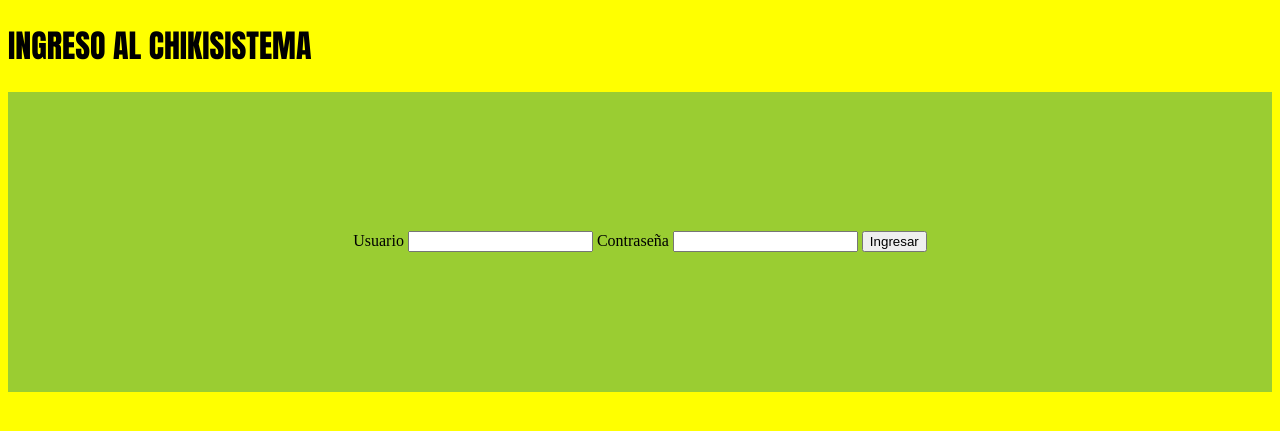
After one commit to HubelSB/chikisoft, a PHP site: page /chikisoft/views/login.php in a window 1280 px wide. The commit adds this page. Shown: the top 431 px of the page. Run offline with PHP 8.4, Linux system fonts and the light colour scheme.

Commit message:
Primer avance

```diff
--- /dev/null
+++ b/controllers/logout.php
@@ -0,0 +1,5 @@
+<?php
+    session_start();
+    session_destroy();
+    header('location: http://localhost/chikisoft')
+?>
--- /dev/null
+++ b/css/style.css
@@ -0,0 +1,13 @@
+.form{
+    height: 300px;
+    background-color: yellowgreen;
+    display: flex;
+    justify-content: center;
+    align-items: center;
+}
+h1{
+    font-family: Impact, Haettenschweiler, 'Arial Narrow Bold', sans-serif;
+}
+body{
+    background-color: yellow;
+}
--- /dev/null
+++ b/views/footer.php
@@ -0,0 +1,3 @@
+<footer>
+    <a href="http://localhost/chikisoft/controllers/logout.php">Cerrar sesión</a>
+</footer>
--- /dev/null
+++ b/views/login.php
@@ -0,0 +1,23 @@
+<!DOCTYPE html>
+<html lang="en">
+<head>
+    <meta charset="UTF-8">
+    <meta http-equiv="X-UA-Compatible" content="IE=edge">
+    <meta name="viewport" content="width=device-width, initial-scale=1.0">
+    <title>Ingreso a ChikiSoft</title>
+    <link rel="stylesheet" href="http://localhost/chikisoft/css/style.css">
+</head>
+<body>
+    <h1>INGRESO AL CHIKISISTEMA</h1>
+    <div class='form'>
+        <form action="http://localhost/chikisoft/controllers/validate.php" method="post">
+            <label for="">Usuario</label>
+            <input type="text" name="username" id="username">
+            <label for="">Contraseña</label>
+            <input type="password" name="userpwd" id="userpwd">
+            <button type="submit" value='userlogin'>Ingresar</button>
+        </form>
+    </div>
+    <?php ?>
+</body>
+</html>
--- /dev/null
+++ b/views/menu.php
@@ -0,0 +1,4 @@
+<ul>
+    <li>opcion 1</li>
+    <li>opcion 2</li>
+</ul>
```
Also changed, not shown: controllers/inicial.php (+6 -1 lines), controllers/validate.php (added, +17 -0 lines), index.php (+4 -14 lines), views/body.php (added, +7 -0 lines), views/portal.php (added, +10 -0 lines).
